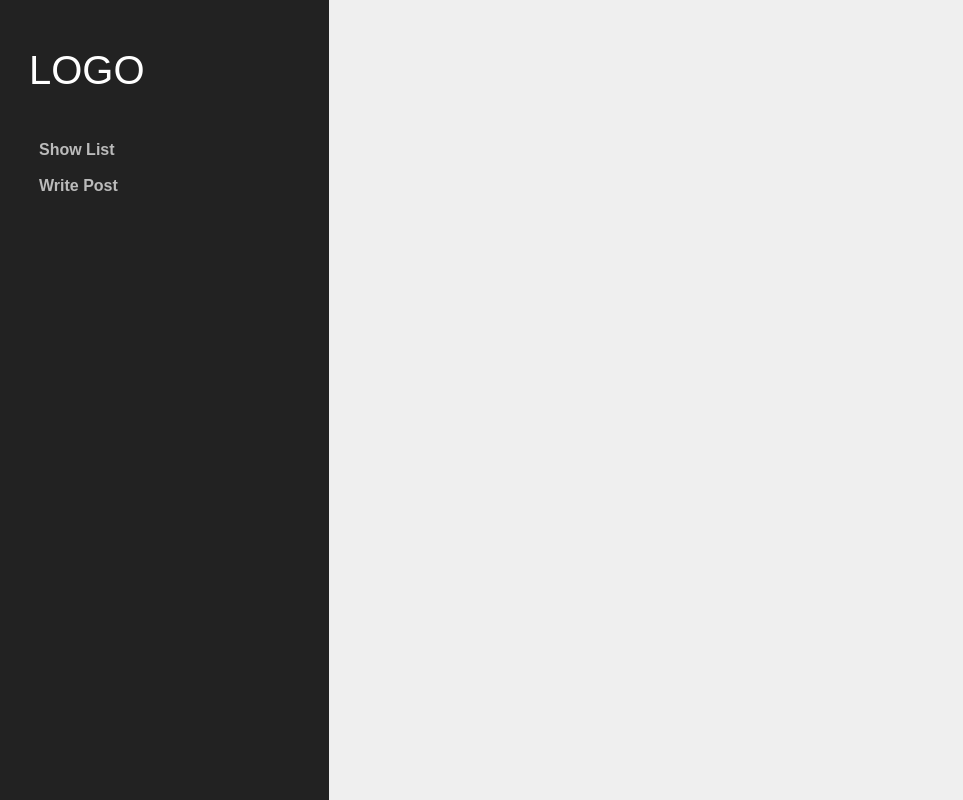
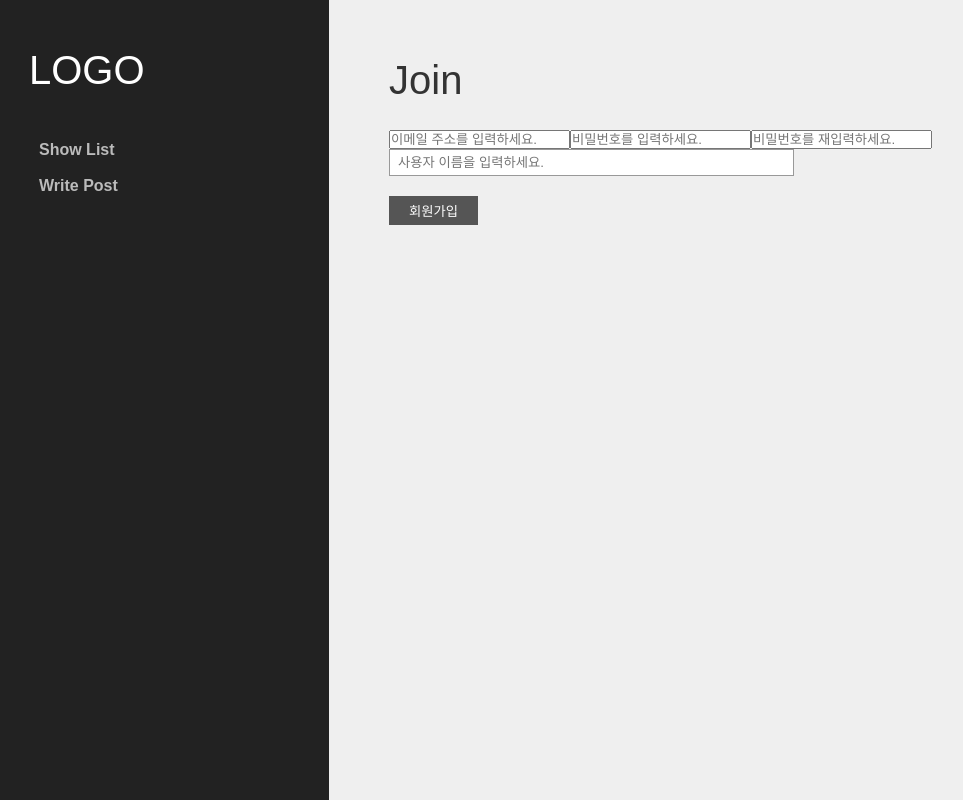
Before and after one commit to wknowpark797/react-node-basic, a React (Create React App) app in the folder client/: page /join in a window 1280 px wide. Shown: the whole page, without its empty margins (21-984 px from the left). Built offline with nearby package versions, Linux system fonts and the light colour scheme.

Commit message:
firebase 설치 및 회원가입 기본정보 저장

```diff
--- a/client/package.json
+++ b/client/package.json
@@ -5,6 +5,7 @@
   "proxy": "http://localhost:5000/",
   "dependencies": {
     "axios": "^1.4.0",
+    "firebase": "^10.1.0",
     "react": "^17.0.2",
     "react-dom": "^17.0.2",
     "react-router-dom": "^6.14.2",
--- a/client/src/App.js
+++ b/client/src/App.js
@@ -6,6 +6,7 @@ import Create from './community/Create';
 import GlobalStyle from './globalStyle';
 import Detail from './community/Detail';
 import Edit from './community/Edit';
+import Join from './user/Join';
 
 function App() {
 	return (
@@ -19,6 +20,7 @@ function App() {
 				<Route path='/create' element={<Create />} />
 				<Route path='/detail/:id' element={<Detail />} />
 				<Route path='/edit/:id' element={<Edit />} />
+				<Route path='/join' element={<Join />} />
 			</Routes>
 		</>
 	);
--- /dev/null
+++ b/client/src/firebase.js
@@ -0,0 +1,15 @@
+import firebase from 'firebase/compat/app';
+import 'firebase/compat/auth';
+
+const firebaseConfig = {
+	apiKey: 'AIzaSyDQndNq6ZLI715XiXf5DJvm3g6iKVSyaMM',
+	authDomain: 'dcode-community-11ff2.firebaseapp.com',
+	projectId: 'dcode-community-11ff2',
+	storageBucket: 'dcode-community-11ff2.appspot.com',
+	messagingSenderId: '1064287537669',
+	appId: '1:1064287537669:web:149e3b2716b18379f2aa6c',
+};
+
+firebase.initializeApp(firebaseConfig);
+
+export default firebase;
--- /dev/null
+++ b/client/src/user/Join.js
@@ -0,0 +1,53 @@
+import Layout from '../common/Layout';
+import { useState } from 'react';
+import firebase from '../firebase';
+
+function Join() {
+	const [Email, setEmail] = useState('');
+	const [Pwd1, setPwd1] = useState('');
+	const [Pwd2, setPwd2] = useState('');
+	const [Name, setName] = useState('');
+
+	const handleJoin = async () => {
+		if (!(Name && Email && Pwd1 && Pwd2)) return alert('모든 항목을 입력하세요.');
+		if (Pwd1 !== Pwd2) return alert('비밀번호 두개를 동일하게 입력하세요.');
+
+		// 위의 조건을 통과하면 필요한 정보값을 firebase에 등록처리 (이메일, 비밀번호 정보만 필요)
+		const createdUser = await firebase.auth().createUserWithEmailAndPassword(Email, Pwd1);
+		await createdUser.user.updateProfile({ displayName: Name, gender: 'male' });
+		console.log(createdUser.user);
+	};
+
+	return (
+		<Layout name={'Join'}>
+			<input
+				type='email'
+				value={Email}
+				placeholder='이메일 주소를 입력하세요.'
+				onChange={(e) => setEmail(e.target.value)}
+			/>
+			<input
+				type='password'
+				value={Pwd1}
+				placeholder='비밀번호를 입력하세요.'
+				onChange={(e) => setPwd1(e.target.value)}
+			/>
+			<input
+				type='password'
+				value={Pwd2}
+				placeholder='비밀번호를 재입력하세요.'
+				onChange={(e) => setPwd2(e.target.value)}
+			/>
+			<input
+				type='text'
+				value={Name}
+				placeholder='사용자 이름을 입력하세요.'
+				onChange={(e) => setName(e.target.value)}
+			/>
+
+			<button onClick={handleJoin}>회원가입</button>
+		</Layout>
+	);
+}
+
+export default Join;
```
Also changed, not shown: 1 other file (tests, documents, lock files or other folders).
